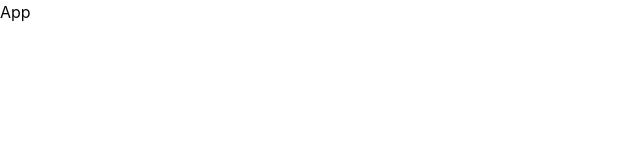
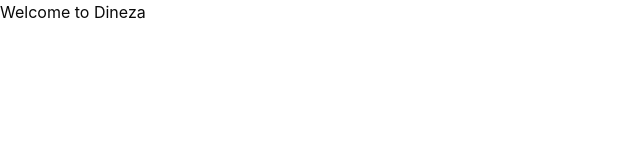
Before and after one commit to Ibrahimyusufdev/dinezav2, a React (Vite) app: page / in a window 1280 px wide. Shown: the top 160 px of the page, without its empty margins (0-640 px from the left). Built offline with nearby package versions, Linux system fonts and the light colour scheme.

Commit message:
RepoSetup(Initialized project with vite successfully)

```diff
--- a/package.json
+++ b/package.json
@@ -7,6 +7,7 @@
     "dev": "vite",
     "build": "tsc -b && vite build",
     "lint": "eslint .",
+    "format": "prettier --write .",
     "preview": "vite preview"
   },
   "dependencies": {
--- a/src/App.tsx
+++ b/src/App.tsx
@@ -1,7 +1,12 @@
+
 
 
 const App = () => {
-  return <div>App</div>;
+  return (
+    <div>
+      <h1>Welcome to Dineza</h1>
+    </div>
+  );
 };
 
 export default App;
--- a/src/index.css
+++ b/src/index.css
@@ -43,6 +43,13 @@
     --color-sidebar-accent-foreground: var(--sidebar-accent-foreground);
     --color-sidebar-border: var(--sidebar-border);
     --color-sidebar-ring: var(--sidebar-ring);
+}
+
+@theme {
+  --color-primary: #FF5900;
+  --color-accent: #007DF8;
+  /* --color-neutral: #FF5900;
+  --color-danger: #FF5900; */
 }
 
 :root {
```
Also changed, not shown: 1 other file (tests, documents, lock files or other folders).
